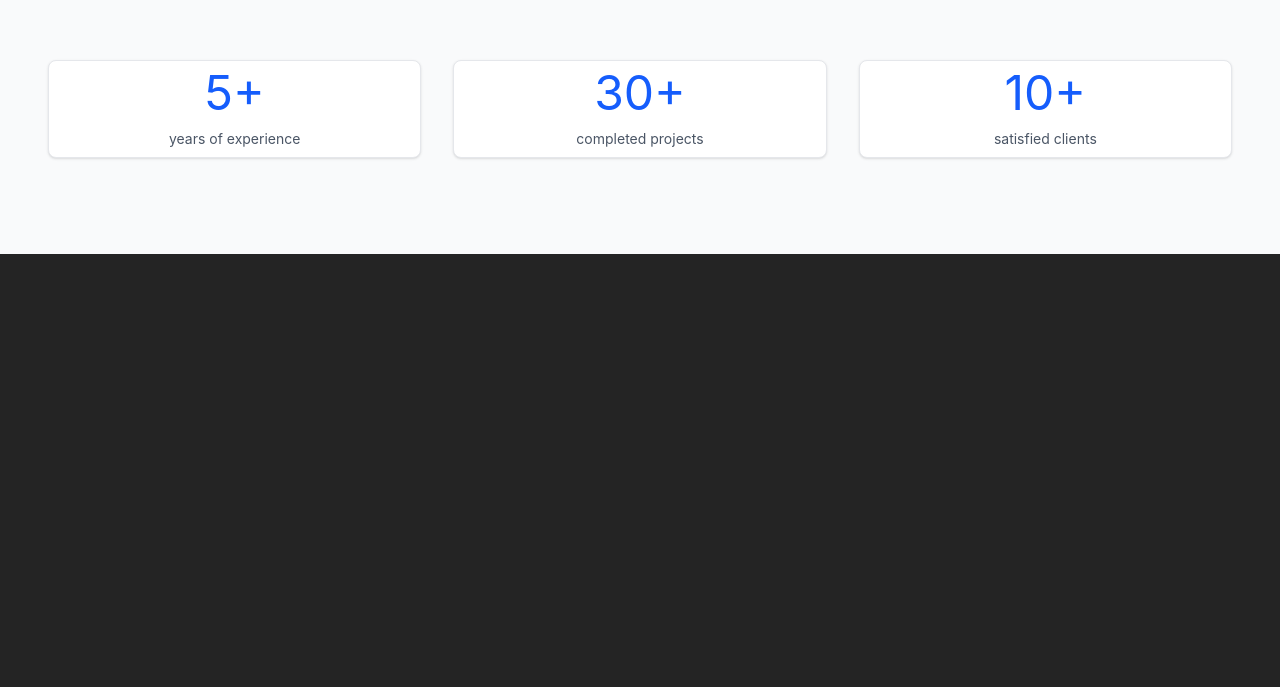
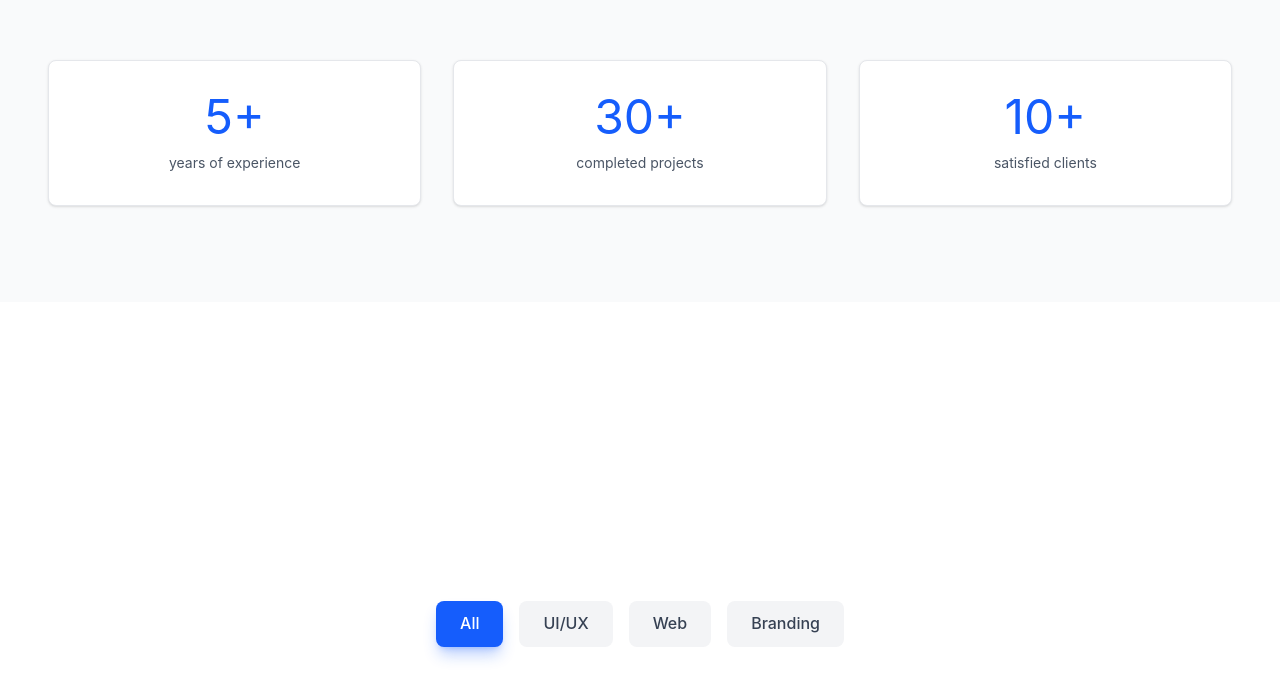
Before and after one commit to rroman218/Portfolio1, a React (Vite) app: page / in a window 1280 px wide. Shown: the part 1573-2260 px from the top of the page. Before the commit the page ends 1827 px from the top, so only its background shows below. Built offline with nearby package versions, Linux system fonts and the light colour scheme.

Commit message:
Created logo and button for sorting portfolio

```diff
--- a/src/App.tsx
+++ b/src/App.tsx
@@ -5,11 +5,12 @@ import './App.css'
 import { Header } from './components/Header'
 import { Hero } from './components/Hero'
 import { About } from './components/About'
+import { Portfolio } from './components/Portfolio'
 
 function App() {
   const HeroRef = useRef<HTMLDivElement>(null);
   const AboutRef = useRef<HTMLDivElement>(null);
-  const portfolioRef = useRef<HTMLDivElement>(null);
+  const PortfolioRef = useRef<HTMLDivElement>(null);
   const servicesRef = useRef<HTMLDivElement>(null);
   const contactRef = useRef<HTMLDivElement>(null);
 
@@ -17,7 +18,7 @@ function App() {
     const map: Record<string, RefObject<HTMLDivElement | null>> = {
       hero: HeroRef,
       about: AboutRef,
-      portfolio: portfolioRef,
+      portfolio: PortfolioRef,
       services: servicesRef,
       contact: contactRef,
     };
@@ -28,11 +29,12 @@ function App() {
     });
   };
   return (
-    <>
+    <div className='min-h-screen bg-white'>
       <Header scrollToSection={scrollToSection} />
       <Hero ref={HeroRef} scrollToSection={scrollToSection} />
       <About ref={AboutRef} />
-    </>
+      <Portfolio ref={PortfolioRef} />
+    </div>
   )
 }
 
--- /dev/null
+++ b/src/components/Portfolio.tsx
@@ -0,0 +1,30 @@
+import { forwardRef, useState } from "react"
+import { categories } from "../const"
+import { Button } from "./ui/Button"
+
+
+export const Portfolio = forwardRef<HTMLDivElement>((_, ref) => {
+    const [ActiveCategory, setActiveCategory] = useState("All")
+    return (
+        <section ref={ref} className="py-24 px-6 lg:px-12">
+            <div className="max-w-7xl mx-auto">
+                <div className="text-center mb-12">
+                    <p className="tracking-wide mb-4">My Work</p>
+                    <h2 className="mb-6">Portfolio</h2>
+                    <p className="mx-auto max-w-2xl">A selection of the best projects I've worked on over the past years</p>
+                </div>
+                <div className="flex flex-wrap gap-4 mb-12 justify-center">
+                    {categories.map((category) => (
+                        <Button variant="portfolio-sort-button"
+                            key={category}
+                            active={ActiveCategory === category}
+                            onClick={() => setActiveCategory(category)}>
+                            {category}
+                        </Button>
+                    ))}
+                </div>
+            </div>
+        </section>
+    )
+}
+)
--- a/src/components/ui/Button.tsx
+++ b/src/components/ui/Button.tsx
@@ -1,39 +1,47 @@
 import type { FC, ReactNode } from "react";
 import clsx from "clsx";
 
-type ButtonType = "header-button" | "hero-portfolio-link" | "hero-contact-link";
+type ButtonType =
+  | "header-button"
+  | "hero-portfolio-link"
+  | "hero-contact-link"
+  | "portfolio-sort-button";
 
 interface ButtonProps {
   children: ReactNode;
   variant?: ButtonType;
   onClick?: () => void;
+  active?: boolean;
 }
 
 export const Button: FC<ButtonProps> = ({
   children,
   variant,
   onClick,
+  active = false,
 }) => {
   return (
     <button
       onClick={onClick}
       className={clsx(
-        "inline-flex items-center justify-center gap-2 rounded-xl px-6 py-3 text-base font-medium transition active:scale-95",
-        {
-          // Header
-          "px-6 py-2.5 bg-blue-600 text-white rounded-lg hover:bg-blue-700 transition-colors text-sm":
-            variant === "header-button"
-        },
-        {
-          // Hero portfolio button
-          "group px-8 py-4 bg-blue-600 text-white rounded-lg hover:bg-blue-700 transition-all flex items-center justify-center gap-2 shadow-lg shadow-blue-600/20 hover:shadow-xl hover:shadow-blue-600/30":
-            variant === "hero-portfolio-link"
-        },
-        {
-          // Hero contact button
-          "px-8 py-4 border-2 border-gray-300 text-gray-700 rounded-lg hover:border-blue-600 hover:text-blue-600 transition-all flex items-center justify-center gap-2":
-            variant === "hero-contact-link"
-        }
+        "inline-flex items-center justify-center gap-2 font-medium transition active:scale-95",
+        // Header button
+        variant === "header-button" &&
+          "px-6 py-2.5 bg-blue-600 text-white rounded-lg hover:bg-blue-700 text-sm",
+        // Hero button portfolio link
+        variant === "hero-portfolio-link" &&
+          "px-8 py-4 bg-blue-600 text-white rounded-lg hover:bg-blue-700 shadow-lg shadow-blue-600/20 hover:shadow-xl",
+        // Hero button contact link
+        variant === "hero-contact-link" &&
+          "px-8 py-4 border-2 border-gray-300 text-gray-700 rounded-lg hover:border-blue-600 hover:text-blue-600",
+        // Portfolio sort button
+        variant === "portfolio-sort-button" &&
+          clsx(
+            "px-6 py-2.5 rounded-lg transition-all",
+            active
+              ? "bg-blue-600 text-white shadow-lg shadow-blue-600/30"
+              : "bg-gray-100 text-gray-700 hover:bg-gray-200"
+          )
       )}
     >
       {children}
--- a/src/components/ui/Card.tsx
+++ b/src/components/ui/Card.tsx
@@ -19,7 +19,7 @@ export const Card: FC<CardProps> = ({ children, variant }) => {
             },
             {
                 // Stats
-                "text-center p-8 bg-white rounded-2xl shadow-sm":
+                "text-center py-8 bg-white rounded-2xl shadow-sm":
                 variant === "stats"
             }
         )}>{children}</span>
--- a/src/const/index.tsx
+++ b/src/const/index.tsx
@@ -1,4 +1,6 @@
 /* File with constants */
+
+// About section
 
 export const skills = [
   'Figma', 'Adobe XD', 'Photoshop', 'Illustrator',
@@ -11,3 +13,46 @@ export const stats = [
   { number: '30+', label: 'completed projects' },
   { number: '10+', label: 'satisfied clients' }
 ]
+
+// Portfolio section
+
+export const categories = ['All', 'UI/UX', 'Web', 'Branding'];
+
+export const projects = [
+  {
+    title: 'Мобільний банкінг',
+    category: 'UI/UX',
+    description: 'Редизайн мобільного додатку для банку з фокусом на простоту використання',
+    image: 'https://images.unsplash.com/photo-1629697776809-f37ceac39e77?crop=entropy&cs=tinysrgb&fit=max&fm=jpg&ixid=M3w3Nzg4Nzd8MHwxfHNlYXJjaHwxfHxtb2JpbGUlMjBhcHAlMjBtb2NrdXB8ZW58MXx8fHwxNzY1NjE3OTI2fDA&ixlib=rb-4.1.0&q=80&w=1080'
+  },
+  {
+    title: 'Інтернет-магазин електроніки',
+    category: 'Web',
+    description: 'Дизайн e-commerce платформи з інтуїтивною навігацією та швидким оформленням',
+    image: 'https://images.unsplash.com/photo-1637502877428-27e6553a8817?crop=entropy&cs=tinysrgb&fit=max&fm=jpg&ixid=M3w3Nzg4Nzd8MHwxfHNlYXJjaHwxfHx3ZWJzaXRlJTIwZGVzaWduJTIwbGFwdG9wfGVufDF8fHx8MTc2NTU3NTc2MHww&ixlib=rb-4.1.0&q=80&w=1080'
+  },
+  {
+    title: 'Брендинг стартапу',
+    category: 'Branding',
+    description: 'Створення айдентики та стилю для технологічного стартапу',
+    image: 'https://images.unsplash.com/photo-1640975972263-1f73398e943b?crop=entropy&cs=tinysrgb&fit=max&fm=jpg&ixid=M3w3Nzg4Nzd8MHwxfHNlYXJjaHwxfHxicmFuZCUyMGxvZ28lMjBkZXNpZ258ZW58MXx8fHwxNzY1NjI1OTQ1fDA&ixlib=rb-4.1.0&q=80&w=1080'
+  },
+  {
+    title: 'Фітнес-додаток',
+    category: 'UI/UX',
+    description: 'UI/UX дизайн додатку для трекінгу тренувань та харчування',
+    image: 'https://images.unsplash.com/photo-1629494893504-d41e26a02631?crop=entropy&cs=tinysrgb&fit=max&fm=jpg&ixid=M3w3Nzg4Nzd8MHwxfHNlYXJjaHwxfHx1aSUyMGRlc2lnbiUyMHNjcmVlbnxlbnwxfHx8fDE3NjU1MTc0MTd8MA&ixlib=rb-4.1.0&q=80&w=1080'
+  },
+  {
+    title: 'Корпоративний сайт',
+    category: 'Web',
+    description: 'Редизайн веб-сайту консалтингової компанії',
+    image: 'https://images.unsplash.com/photo-1740128041074-7fc1593e7851?crop=entropy&cs=tinysrgb&fit=max&fm=jpg&ixid=M3w3Nzg4Nzd8MHwxfHNlYXJjaHwxfHxkZXNpZ25lciUyMHBvcnRyYWl0JTIwcHJvZmVzc2lvbmFsfGVufDF8fHx8MTc2NTYyNTk0M3ww&ixlib=rb-4.1.0&q=80&w=1080'
+  },
+  {
+    title: 'Dashboard для SaaS',
+    category: 'UI/UX',
+    description: 'Дизайн панелі управління для платформи аналітики',
+    image: 'https://images.unsplash.com/photo-1764601841480-d3c8b8ee9918?crop=entropy&cs=tinysrgb&fit=max&fm=jpg&ixid=M3w3Nzg4Nzd8MHwxfHNlYXJjaHwxfHxtb2Rlcm4lMjB1aSUyMGRlc2lnbnxlbnwxfHx8fDE3NjU1MTg1Nzh8MA&ixlib=rb-4.1.0&q=80&w=1080'
+  }
+];
```
